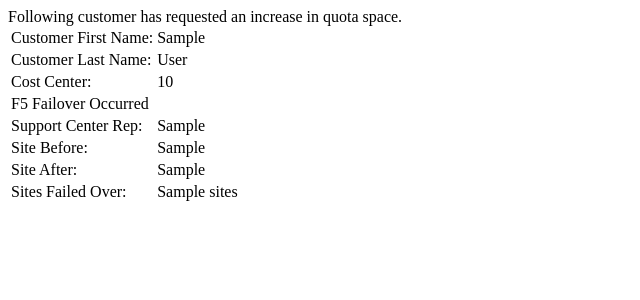
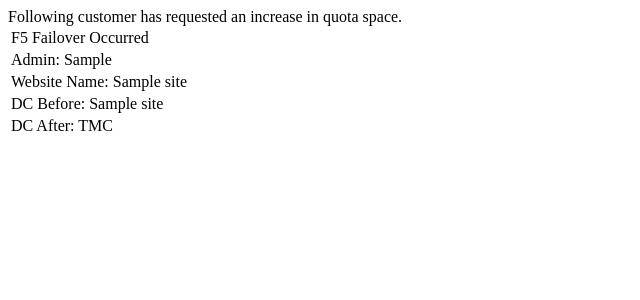
Before and after one commit to JaySpell/onesource, a Flask app: template app/templates/f5_failover_email.html in a window 1280 px wide. Shown: the top 300 px of the page, without its empty margins (0-640 px from the left). Run offline with Flask 2, Linux system fonts and the light colour scheme; the visitor is signed in with stand-in values (Sample User, id 1); the template is opened without the code that fills it: most values are stand-ins (such as "Sample title", 1, 10 or a date in 2020).

Commit message:
Finished email portion..

```diff
--- a/app/templates/f5_failover_email.html
+++ b/app/templates/f5_failover_email.html
@@ -2,29 +2,6 @@
 <body>
 Following customer has requested an increase in quota space.
 <table>
-<tr>
-  <td>
-    Customer First Name:
-  </td>
-  <td>
-    {{ cust_fname }}
-  </td>
-  <tr>
-    <td>
-      Customer Last Name:
-    </td>
-    <td>
-      {{ cust_lname }}
-    </td>
-  </tr>
-  <tr>
-    <td>
-      Cost Center:
-    </td>
-    <td>
-      {{ cost_cent }}
-    </td>
-  </tr>
   <tr>
     <td>
       F5 Failover Occurred
@@ -33,36 +10,31 @@
   </tr>
   <tr>
     <td>
-      Support Center Rep:
+      Admin: {{ sc_account }}
     </td>
+  </tr>
+  {% for site, info in site_info.items() %}
+  <tr>
     <td>
-      {{ sc_account }}
+      Website Name: {{ site|e }}
     </td>
   </tr>
     <tr>
       <td>
-      Site Before:
-    </td>
-    <td>
-      {{ site_before }}
+        DC Before: {{ info.site|e }}
       </td>
     </tr>
+    {% if info.site == 'TMC' %}
     <tr>
       <td>
-      Site After:
+        DC After: MC
       </td>
+    {% else %}
       <td>
-      {{ site_after }}
+        DC After: TMC
       </td>
+    {% endif %}
     </tr>
-  <tr>
-    <td>
-      Sites Failed Over:
-    </td>
-    <td>
-      {{ sites }}
-    </td>
-  </tr>
-</tr>
+  {% endfor %}
 </table>
 </html>
--- a/app/views.py
+++ b/app/views.py
@@ -105,21 +105,20 @@
     # Setup email params
     email_dict = {}
     email_dict['sc_account'] = current_user
-    email_dict['sites'] = []
+    email_dict['sites'] = {}
 
     # Find which of the checkboxes have been selected
     select = {}
     for name, value in form.data.items():
         select[name] = value
 
-    primary_sites = session['primary_sites']
+    primary_sites = dict(session['primary_sites'])
 
     # For each checked perform failover / add to email
     for k, v in select.items():
         if v:
             gtmutil.switch_primary_gtm_pool(k)
-            email_dict['sites'].append(k)
-            email_dict['site_before'] = primary_sites[k]['site']
+            email_dict['sites'][k] = primary_sites[k]
 
     # Send email
     send_email(email_dict)
@@ -164,35 +163,21 @@
     from app import mail
     from flask import render_template
 
-    MAIL_SERVER = secret.get_mail_server()
-    MAIL_PORT = secret.get_mail_port()
-    MAIL_USE_TLS = secret.get_mail_tls()
-    MAIL_USE_SSL = secret.mail_use_ssl()
-    ADMINS = secret.get_admins()
-
-    if email_dict['site_before'] == 'TMC':
-        email_dict['site_after'] = 'MC'
-    else:
-        email_dict['site_after'] = 'TMC'
+    site_info = {}
+    for site, info in email_dict['sites'].items():
+        site_info[site] = email_dict['sites'][site]
+        site_info[site]['dc'] = email_dict['sites'][site]['site']
 
     msg = Message('OneSource F5 Failover', sender='OneSource@mhhs.org',
                   recipients=ADMINS)
 
     msg.body = render_template('f5_failover.txt',
                                sc_account=email_dict['sc_account'],
-                               site_before=email_dict['site_before'],
-                               site_after=email_dict['site_after'],
-                               sites=email_dict['sites']
+                               site_info=site_info,
                                )
     msg.html = render_template('f5_failover_email.html',
                                sc_account=email_dict['sc_account'],
-                               site_before=email_dict['site_before'],
-                               site_after=email_dict['site_after'],
-                               sites=email_dict['sites']
+                               site_info=site_info
                                )
 
-    try:
-        mail.send(msg)
-        return "Email sent..."
-    except:
-        return "No email sent..."
+    mail.send(msg)
```
Lines whose indentation alone changed are shown as unchanged.
